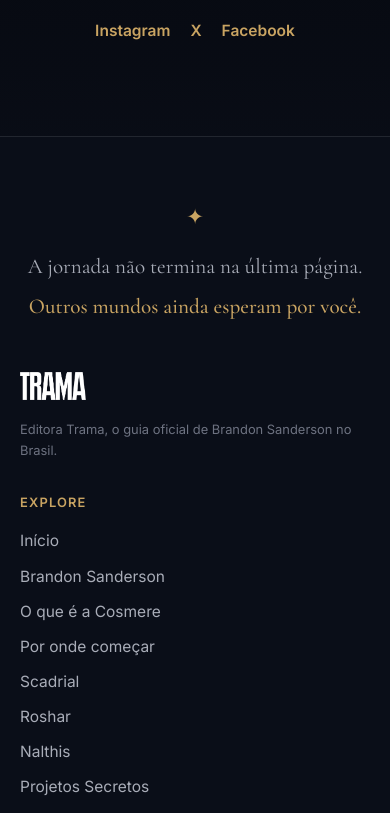
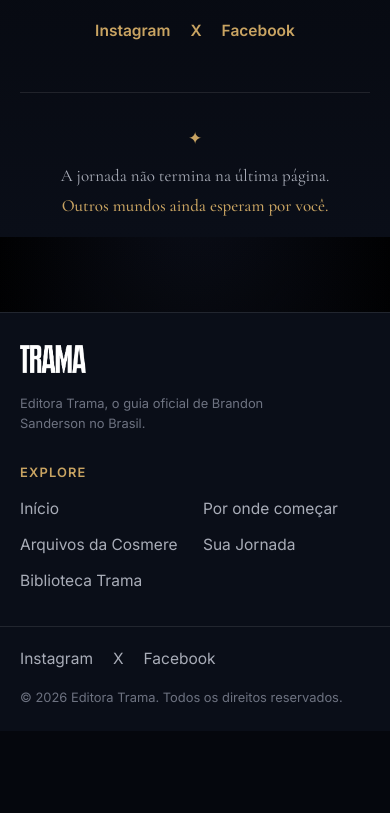
Before and after one commit to thadeucupello/cosmere-trama, a React (Vite) app in the folder cosmere/: page / in a window 390 px wide. Shown: the part 9891-10704 px from the top of the page. After the commit the page ends 10622 px from the top, so only its background shows below. Built offline with nearby package versions, Linux system fonts and the light colour scheme.

Commit message:
Simplifica o encerramento e o rodapé

```diff
--- a/cosmere/src/sections/Footer.tsx
+++ b/cosmere/src/sections/Footer.tsx
@@ -4,18 +4,15 @@ import { navItemTo } from '../utils/navItemTo';
 import { socialLinks } from '../data/social';
 import TramaLogo from '../components/TramaLogo';
 
+const footerNavIds = ['hero', 'caminho', 'arquivos', 'jornada', 'biblioteca'];
+
 export default function Footer() {
   const location = useLocation();
+  const footerItems = navItems.filter((item) => footerNavIds.includes(item.id));
 
   return (
-    <footer className="site-footer">
-      <div className="site-footer__ending">
-        <span aria-hidden="true">✦</span>
-        <p>A jornada não termina na última página.</p>
-        <strong>Outros mundos ainda esperam por você.</strong>
-      </div>
-
-      <div className="container site-footer__grid">
+    <footer className="site-footer site-footer--compact">
+      <div className="container site-footer__compact-main">
         <div className="site-footer__brand">
           <TramaLogo size="large" />
           <p>Editora Trama, o guia oficial de Brandon Sanderson no Brasil.</p>
@@ -23,18 +20,19 @@ export default function Footer() {
 
         <nav aria-label="Links de navegação do rodapé">
           <p className="site-footer__column-title">Explore</p>
-          <ul className="site-footer__links">
-            {navItems.map((item) => (
+          <ul className="site-footer__links site-footer__links--inline">
+            {footerItems.map((item) => (
               <li key={item.id}>
                 <Link to={navItemTo(item, location.pathname)}>{item.label}</Link>
               </li>
             ))}
           </ul>
         </nav>
+      </div>
 
+      <div className="container site-footer__compact-bottom">
         {socialLinks.length > 0 && (
-          <div className="site-footer__social" aria-label="Redes sociais da Trama">
-            <p className="site-footer__column-title">Acompanhe a Trama</p>
+          <div className="site-footer__social site-footer__social--inline" aria-label="Redes sociais da Trama">
             {socialLinks.map((social) => (
               <a key={social.id} href={social.url} target="_blank" rel="noreferrer" aria-label={social.label}>
                 {social.label.replace('Trama no ', '')}
@@ -42,9 +40,8 @@ export default function Footer() {
             ))}
           </div>
         )}
+        <p className="site-footer__copyright">© {new Date().getFullYear()} Editora Trama. Todos os direitos reservados.</p>
       </div>
-
-      <p className="site-footer__copyright">© {new Date().getFullYear()} Editora Trama. Todos os direitos reservados.</p>
     </footer>
   );
 }
--- a/cosmere/src/sections/Newsletter.tsx
+++ b/cosmere/src/sections/Newsletter.tsx
@@ -142,6 +142,12 @@ function NewsletterShell({ children }: { children: React.ReactNode }) {
         </ul>
 
         {children}
+
+        <div className="newsletter__ending" aria-label="Encerramento">
+          <span aria-hidden="true">✦</span>
+          <p>A jornada não termina na última página.</p>
+          <strong>Outros mundos ainda esperam por você.</strong>
+        </div>
       </div>
     </section>
   );
--- a/cosmere/src/styles/sections.css
+++ b/cosmere/src/styles/sections.css
@@ -1691,3 +1691,107 @@
     font-size: 0.52rem;
   }
 }
+
+
+/* ── Encerramento e footer compacto ─────────────────────────────── */
+.newsletter__ending {
+  display: grid;
+  justify-items: center;
+  gap: 0.2rem;
+  margin-top: clamp(3rem, 7vw, 5rem);
+  padding-top: 2rem;
+  border-top: 1px solid var(--color-line);
+  width: min(620px, 100%);
+  color: var(--color-text-secondary);
+  font-family: var(--font-display);
+  font-size: var(--step-lg);
+}
+
+.newsletter__ending > span {
+  margin-bottom: 0.45rem;
+  color: var(--color-gold);
+}
+
+.newsletter__ending strong {
+  color: var(--color-gold);
+  font-weight: 500;
+}
+
+.site-footer--compact {
+  padding-top: 0;
+}
+
+.site-footer__compact-main {
+  display: grid;
+  grid-template-columns: minmax(220px, 0.75fr) minmax(0, 1.25fr);
+  gap: clamp(2rem, 6vw, 5rem);
+  align-items: start;
+  padding-top: 2.5rem;
+  padding-bottom: 2rem;
+}
+
+.site-footer__compact-main .site-footer__brand p {
+  max-width: 33ch;
+}
+
+.site-footer__links--inline {
+  display: flex;
+  flex-flow: row wrap;
+  gap: 0.65rem 1.4rem;
+}
+
+.site-footer__links--inline li {
+  display: inline-flex;
+}
+
+.site-footer__compact-bottom {
+  min-height: 64px;
+  display: flex;
+  align-items: center;
+  justify-content: space-between;
+  gap: 1.5rem;
+  border-top: 1px solid var(--color-line);
+}
+
+.site-footer__social--inline {
+  flex-direction: row;
+  flex-wrap: wrap;
+  gap: 1.25rem;
+}
+
+.site-footer__compact-bottom .site-footer__copyright {
+  padding-block: 1.25rem;
+  text-align: right;
+}
+
+@media (max-width: 680px) {
+  .newsletter__ending {
+    margin-top: 3rem;
+    font-size: var(--step-base);
+    text-align: center;
+  }
+
+  .site-footer__compact-main {
+    grid-template-columns: 1fr;
+    gap: 1.75rem;
+    padding-top: 2rem;
+  }
+
+  .site-footer__links--inline {
+    display: grid;
+    grid-template-columns: repeat(2, minmax(0, 1fr));
+    gap: 0.7rem 1rem;
+  }
+
+  .site-footer__compact-bottom {
+    align-items: flex-start;
+    flex-direction: column;
+    gap: 0;
+    padding-top: 1.25rem;
+  }
+
+  .site-footer__compact-bottom .site-footer__copyright {
+    padding-block: 1rem 1.4rem;
+    text-align: left;
+  }
+}
```
